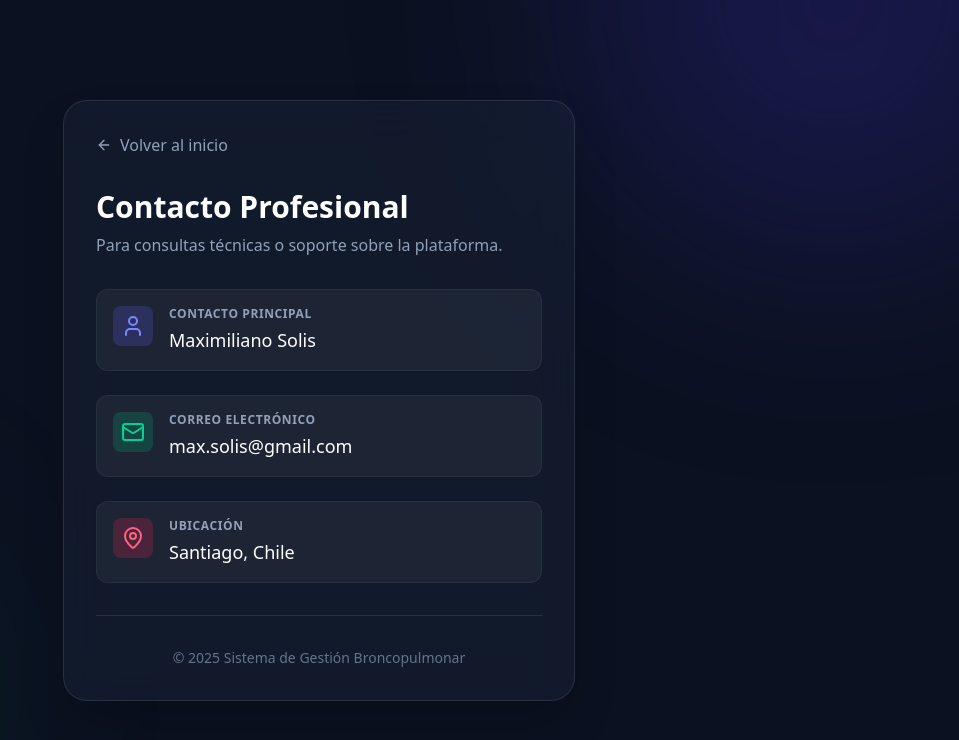
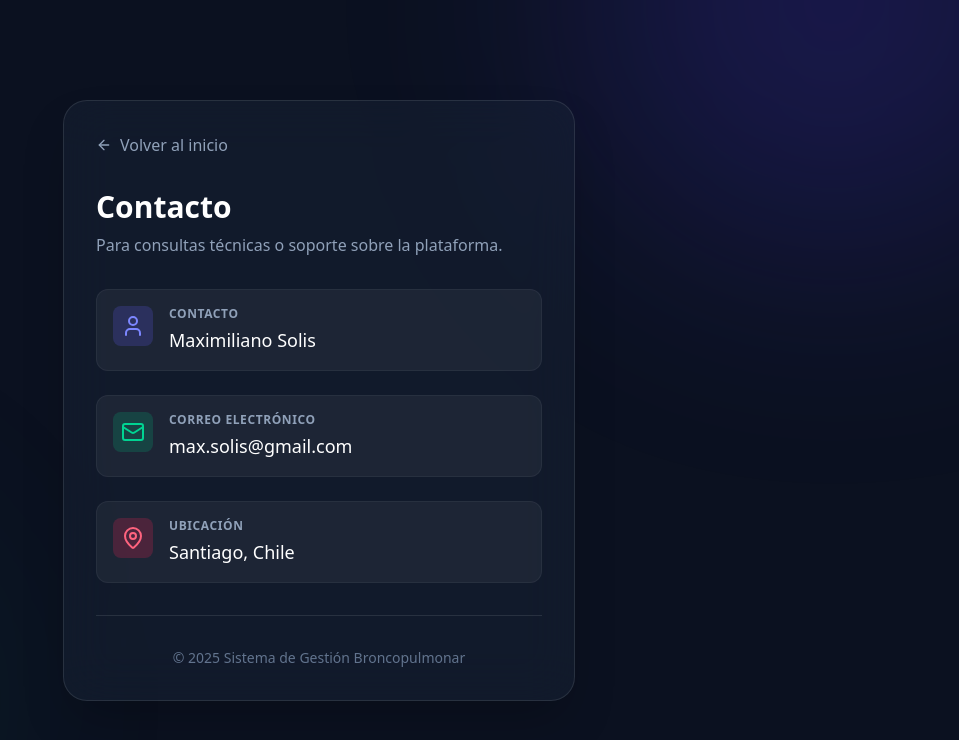
Before and after one commit to msolisp/sistema-gestion-broncopulmonar, a Next.js app: page /contact in a window 1280 px wide. Shown: the top 740 px of the page, without its empty margins (321-1280 px from the left). Built offline with nearby package versions, Linux system fonts and the light colour scheme; no server answers.

Commit message:
style: update contact page text labels

```diff
--- a/src/app/(public)/contact/page.tsx
+++ b/src/app/(public)/contact/page.tsx
@@ -18,7 +18,7 @@ export default function ContactPage() {
                     Volver al inicio
                 </Link>
 
-                <h1 className="text-3xl font-bold mb-2">Contacto Profesional</h1>
+                <h1 className="text-3xl font-bold mb-2">Contacto</h1>
                 <p className="text-slate-400 mb-8">Para consultas técnicas o soporte sobre la plataforma.</p>
 
                 <div className="space-y-6">
@@ -27,7 +27,7 @@ export default function ContactPage() {
                             <User className="h-6 w-6 text-indigo-400" />
                         </div>
                         <div>
-                            <p className="text-xs text-slate-400 uppercase tracking-wider font-semibold mb-1">Contacto Principal</p>
+                            <p className="text-xs text-slate-400 uppercase tracking-wider font-semibold mb-1">Contacto</p>
                             <p className="text-lg font-medium text-white">Maximiliano Solis</p>
                         </div>
                     </div>
--- a/src/app/(public)/page.tsx
+++ b/src/app/(public)/page.tsx
@@ -67,7 +67,7 @@ export default function Home() {
                 href="/contact"
                 className="w-full sm:w-auto px-8 py-4 text-base font-medium text-slate-300 hover:text-white border border-slate-700 hover:border-slate-600 rounded-2xl transition-all"
               >
-                Contacto Profesional
+                Contacto
               </Link>
             </div>
           </div>
```
Also changed, not shown: 1 other file (tests, documents, lock files or other folders).
